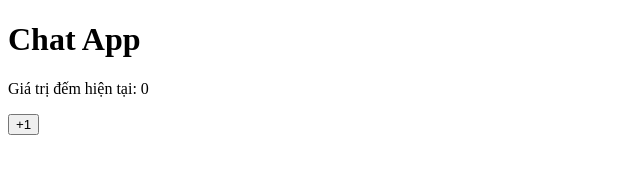
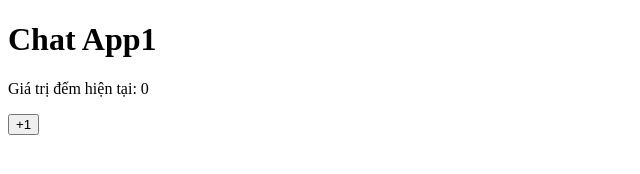
Before and after one commit to songtoantd18/chat-app, a website: page public/index.html in a window 1280 px wide. Shown: the full height of the page, 0-640 px from the left. Drawn offline with nearby package versions, Linux system fonts and the light colour scheme; no server answers.

```diff
--- a/public/index.html
+++ b/public/index.html
@@ -8,7 +8,7 @@
 </head>
 
 <body>
-    <h1>Chat App</h1>
+    <h1>Chat App1</h1>
     <p>Giá trị đếm hiện tại: <span id="count">0</span></p>
     <button id="increment">+1</button>
 
```
